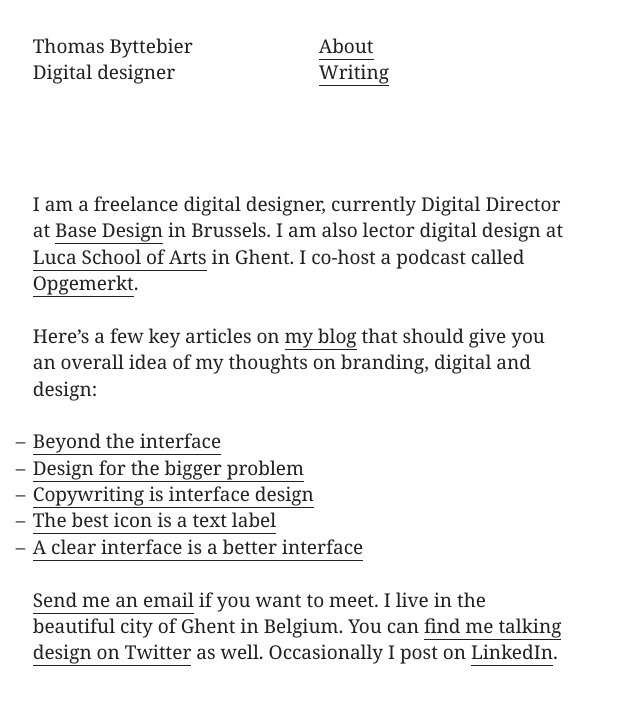
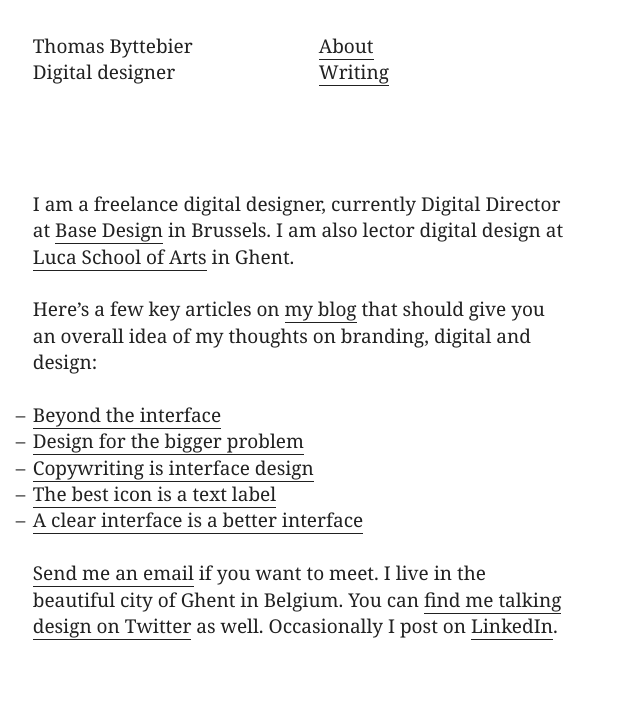
Before and after one commit to thomasbyttebier/thomasbyttebier, a Jekyll site: the page built from index.md, in a window 1280 px wide. Shown: the top 705 px of the page, without its empty margins (0-640 px from the left). Built offline with Jekyll 4.4.1, drawn with Linux system fonts in a browser that asks for light colours.

Commit message:
Remove Opgemerkt from Intro.

```diff
--- a/index.md
+++ b/index.md
@@ -6,7 +6,7 @@ redirect_from:
 no-title: true # Set to true if the page content has no h1 element. Because if it has, we don't want the header text to be a h1.
 ---
 
-I am a freelance digital designer, currently Digital Director at [Base Design](https://basedesign.com) in Brussels. I am also lector digital design at [Luca School of Arts](http://www.luca-arts.be) in Ghent. I co-host a podcast called [Opgemerkt]({% post_url 2020-02-16-introducing-opgemerkt-podcast %}).
+I am a freelance digital designer, currently Digital Director at [Base Design](https://basedesign.com) in Brussels. I am also lector digital design at [Luca School of Arts](http://www.luca-arts.be) in Ghent.
 
 Here's a few key articles on [my blog]({{ site.baseurl }}/blog) that should give you an overall idea of my thoughts on branding, digital and design:
 
```
